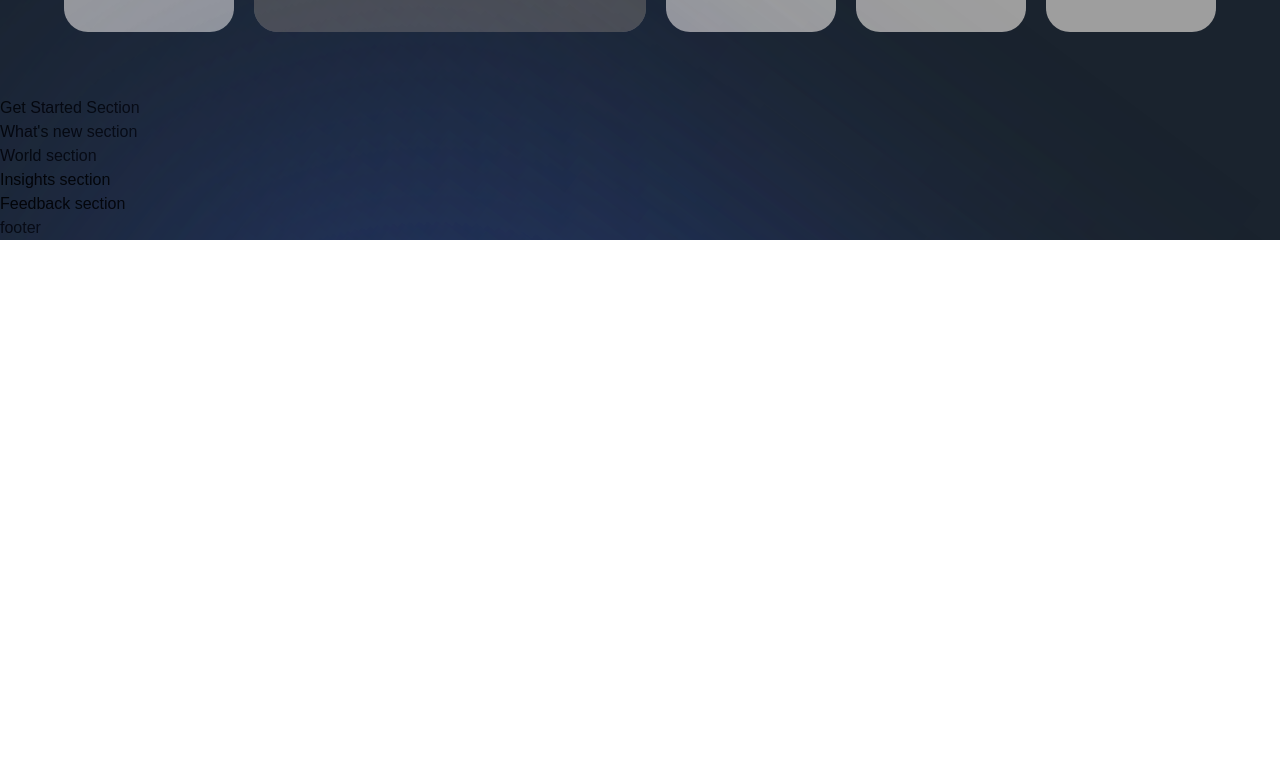
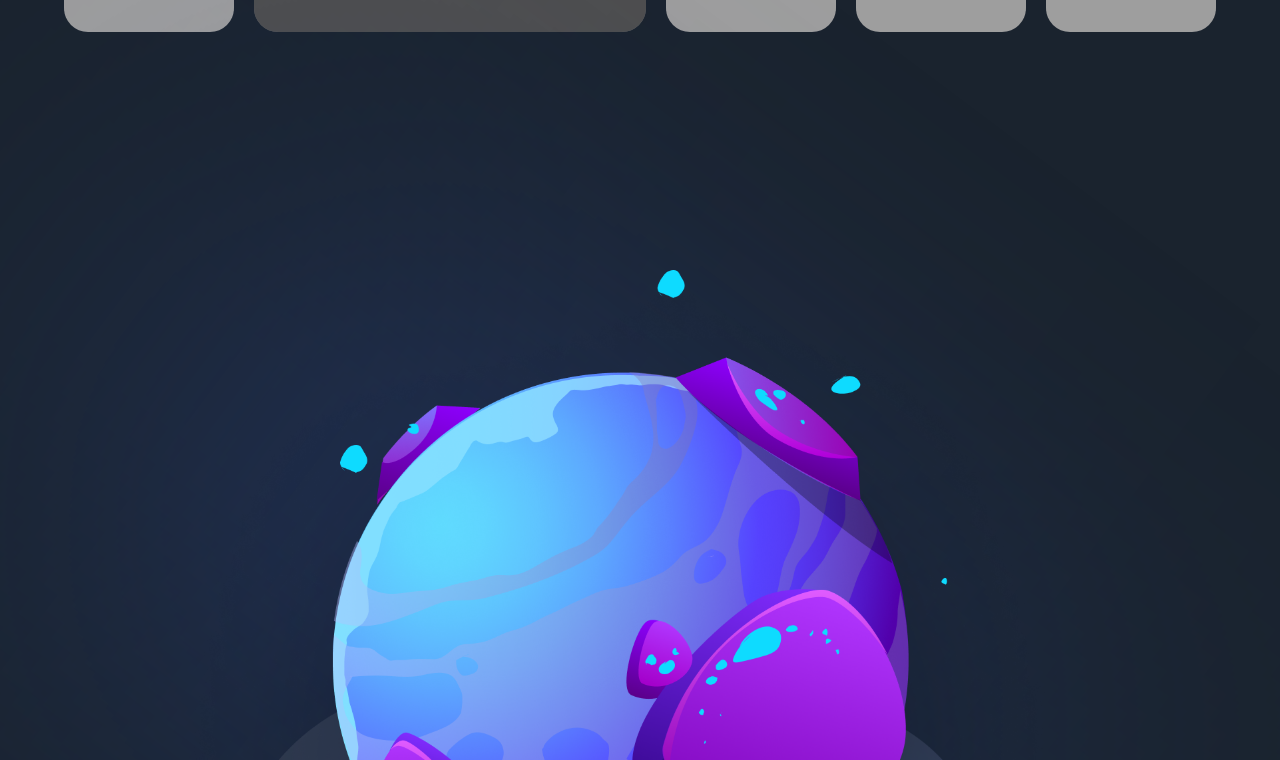
Before and after one commit to Eingest/project_metaversus, a Next.js app: page / in a window 1280 px wide. Shown: the part 2700-3460 px from the top of the page. Before the commit the page ends 2940 px from the top, so only its background shows below. Built offline with nearby package versions, Linux system fonts and the light colour scheme; grey boxes are pictures that could not be loaded; a web font is replaced by a local one.

Commit message:
started with GetStarted (haha)

```diff
--- a/sections/GetStarted.jsx
+++ b/sections/GetStarted.jsx
@@ -1,8 +1,32 @@
-'use client';
+"use client";
+
+import { motion } from "framer-motion";
+
+import styles from "../styles";
+import { startingFeatures } from "../constants";
+import { StartSteps, TitleText, TypingText } from "../components";
+import { staggerContainer, fadeIn, planetVariants } from "../utils/motion";
 
 const GetStarted = () => (
-  <section>
-    Get Started Section
+  <section className={`${styles.paddings} relative z-10`}>
+    <motion.div
+      variants={staggerContainer}
+      initial="hidden"
+      whileInView="show"
+      viewport={{ once: "false", amount: 0.25 }}
+      className={`${styles.innerWidth} mx-auto flex lg:flex-row flex-col gap-8`}
+    >
+      <motion.div
+        variants={planetVariants("left")}
+        className={`flex-1 ${styles.flexCenter}`}
+      >
+        <img
+          src="/get-started.png"
+          alt="get-started"
+          className="w-[90%] h-[90%] object-contain"
+        />
+      </motion.div>
+    </motion.div>
   </section>
 );
 
```
